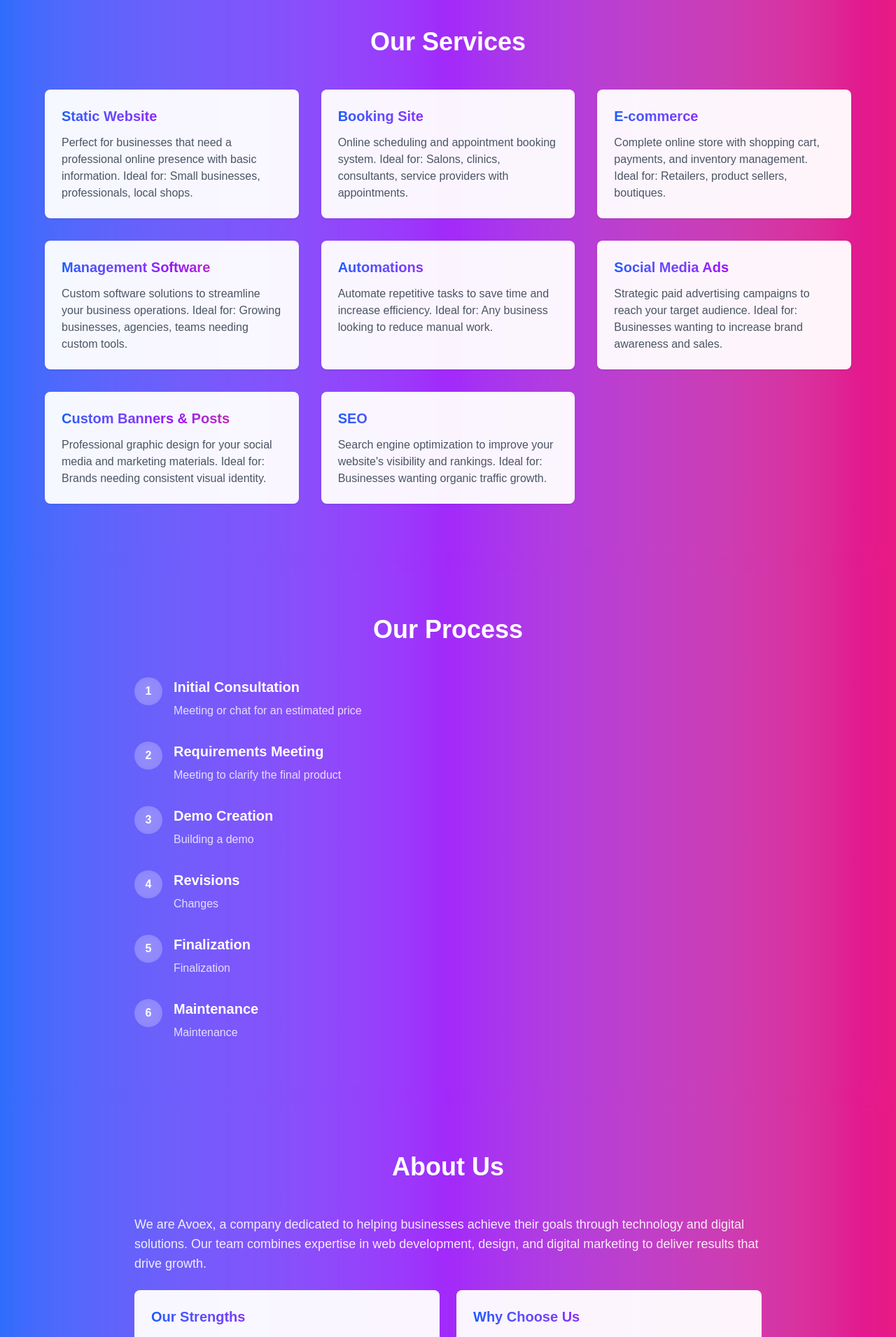
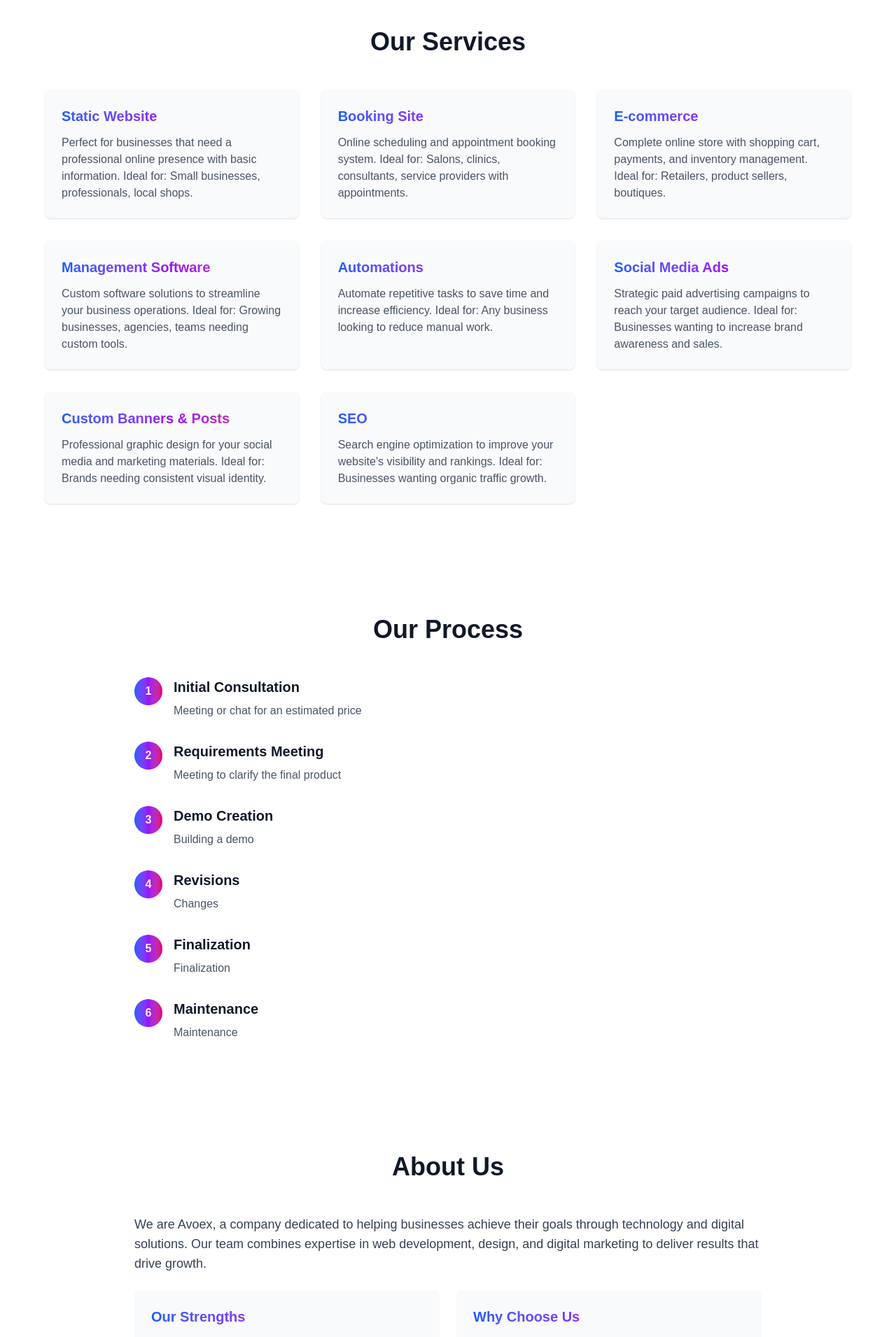
Before and after one commit to Angelvalkov2003/Avoex2.0, a Next.js app: page / in a window 1280 px wide. Shown: the part 560-2471 px from the top of the page at 70% size. Built offline with nearby package versions, Linux system fonts and the light colour scheme.

Commit message:
Make all sections except home have white backgrounds

```diff
--- a/app/page.tsx
+++ b/app/page.tsx
@@ -17,7 +17,7 @@ export default function Home() {
   };
 
   return (
-    <div className="min-h-screen bg-gradient-to-r from-blue-600 via-purple-600 to-pink-600">
+    <div className="min-h-screen bg-white">
       {/* Navigation */}
       <nav className="sticky top-0 z-50 bg-white/95 backdrop-blur-sm shadow-sm">
         <div className="container mx-auto px-6 py-4">
@@ -50,7 +50,7 @@ export default function Home() {
       </nav>
 
       {/* Hero Section - Home */}
-      <section id="home" className="py-20 px-6">
+      <section id="home" className="py-20 px-6 bg-gradient-to-r from-blue-600 via-purple-600 to-pink-600">
         <div className="container mx-auto max-w-4xl text-center">
           <h2 className="text-5xl md:text-6xl font-bold text-white mb-6">
             We grow your business so you can achieve better results.
@@ -74,15 +74,15 @@ export default function Home() {
       {/* Our Services */}
       <section
         id="services"
-        className="py-20 px-6 bg-white/10 backdrop-blur-sm"
+        className="py-20 px-6 bg-white"
       >
         <div className="container mx-auto max-w-6xl">
-          <h2 className="text-4xl font-bold text-center mb-12 text-white">
+          <h2 className="text-4xl font-bold text-center mb-12 text-gray-900">
             Our Services
           </h2>
           <div className="grid md:grid-cols-2 lg:grid-cols-3 gap-8">
             {/* Static Website */}
-            <div className="p-6 bg-white/95 rounded-lg shadow-sm hover:shadow-md transition-shadow backdrop-blur-sm">
+            <div className="p-6 bg-gray-50 rounded-lg shadow-sm hover:shadow-md transition-shadow">
               <h3 className="text-xl font-semibold mb-3 bg-gradient-to-r from-blue-600 via-purple-600 to-pink-600 bg-clip-text text-transparent">
                 Static Website
               </h3>
@@ -94,7 +94,7 @@ export default function Home() {
             </div>
 
             {/* Booking Site */}
-            <div className="p-6 bg-white/95 rounded-lg shadow-sm hover:shadow-md transition-shadow backdrop-blur-sm">
+            <div className="p-6 bg-gray-50 rounded-lg shadow-sm hover:shadow-md transition-shadow">
               <h3 className="text-xl font-semibold mb-3 bg-gradient-to-r from-blue-600 via-purple-600 to-pink-600 bg-clip-text text-transparent">
                 Booking Site
               </h3>
@@ -106,7 +106,7 @@ export default function Home() {
             </div>
 
             {/* E-commerce */}
-            <div className="p-6 bg-white/95 rounded-lg shadow-sm hover:shadow-md transition-shadow backdrop-blur-sm">
+            <div className="p-6 bg-gray-50 rounded-lg shadow-sm hover:shadow-md transition-shadow">
               <h3 className="text-xl font-semibold mb-3 bg-gradient-to-r from-blue-600 via-purple-600 to-pink-600 bg-clip-text text-transparent">
                 E-commerce
               </h3>
@@ -118,7 +118,7 @@ export default function Home() {
             </div>
 
             {/* Management Software */}
-            <div className="p-6 bg-white/95 rounded-lg shadow-sm hover:shadow-md transition-shadow backdrop-blur-sm">
+            <div className="p-6 bg-gray-50 rounded-lg shadow-sm hover:shadow-md transition-shadow">
               <h3 className="text-xl font-semibold mb-3 bg-gradient-to-r from-blue-600 via-purple-600 to-pink-600 bg-clip-text text-transparent">
                 Management Software
               </h3>
@@ -130,7 +130,7 @@ export default function Home() {
             </div>
 
             {/* Automations */}
-            <div className="p-6 bg-white/95 rounded-lg shadow-sm hover:shadow-md transition-shadow backdrop-blur-sm">
+            <div className="p-6 bg-gray-50 rounded-lg shadow-sm hover:shadow-md transition-shadow">
               <h3 className="text-xl font-semibold mb-3 bg-gradient-to-r from-blue-600 via-purple-600 to-pink-600 bg-clip-text text-transparent">
                 Automations
               </h3>
@@ -141,7 +141,7 @@ export default function Home() {
             </div>
 
             {/* Social Media Ads */}
-            <div className="p-6 bg-white/95 rounded-lg shadow-sm hover:shadow-md transition-shadow backdrop-blur-sm">
+            <div className="p-6 bg-gray-50 rounded-lg shadow-sm hover:shadow-md transition-shadow">
               <h3 className="text-xl font-semibold mb-3 bg-gradient-to-r from-blue-600 via-purple-600 to-pink-600 bg-clip-text text-transparent">
                 Social Media Ads
               </h3>
@@ -153,7 +153,7 @@ export default function Home() {
             </div>
 
             {/* Custom Banners & Posts */}
-            <div className="p-6 bg-white/95 rounded-lg shadow-sm hover:shadow-md transition-shadow backdrop-blur-sm">
+            <div className="p-6 bg-gray-50 rounded-lg shadow-sm hover:shadow-md transition-shadow">
               <h3 className="text-xl font-semibold mb-3 bg-gradient-to-r from-blue-600 via-purple-600 to-pink-600 bg-clip-text text-transparent">
                 Custom Banners & Posts
               </h3>
@@ -164,7 +164,7 @@ export default function Home() {
             </div>
 
             {/* SEO */}
-            <div className="p-6 bg-white/95 rounded-lg shadow-sm hover:shadow-md transition-shadow backdrop-blur-sm">
+            <div className="p-6 bg-gray-50 rounded-lg shadow-sm hover:shadow-md transition-shadow">
               <h3 className="text-xl font-semibold mb-3 bg-gradient-to-r from-blue-600 via-purple-600 to-pink-600 bg-clip-text text-transparent">
                 SEO
               </h3>
@@ -179,85 +179,85 @@ export default function Home() {
       </section>
 
       {/* Process */}
-      <section id="process" className="py-20 px-6 bg-white/10 backdrop-blur-sm">
+      <section id="process" className="py-20 px-6 bg-white">
         <div className="container mx-auto max-w-4xl">
-          <h2 className="text-4xl font-bold text-center mb-12 text-white">
+          <h2 className="text-4xl font-bold text-center mb-12 text-gray-900">
             Our Process
           </h2>
           <div className="space-y-8">
             <div className="flex gap-4">
-              <div className="flex-shrink-0 w-10 h-10 bg-white/20 backdrop-blur-sm rounded-full flex items-center justify-center text-white font-bold">
+              <div className="flex-shrink-0 w-10 h-10 bg-gradient-to-r from-blue-600 via-purple-600 to-pink-600 rounded-full flex items-center justify-center text-white font-bold">
                 1
               </div>
               <div className="flex-1">
-                <h3 className="text-xl font-semibold mb-2 text-white">
+                <h3 className="text-xl font-semibold mb-2 text-gray-900">
                   Initial Consultation
                 </h3>
-                <p className="text-white/80">
+                <p className="text-gray-600">
                   Meeting or chat for an estimated price
                 </p>
               </div>
             </div>
 
             <div className="flex gap-4">
-              <div className="flex-shrink-0 w-10 h-10 bg-white/20 backdrop-blur-sm rounded-full flex items-center justify-center text-white font-bold">
+              <div className="flex-shrink-0 w-10 h-10 bg-gradient-to-r from-blue-600 via-purple-600 to-pink-600 rounded-full flex items-center justify-center text-white font-bold">
                 2
               </div>
               <div className="flex-1">
-                <h3 className="text-xl font-semibold mb-2 text-white">
+                <h3 className="text-xl font-semibold mb-2 text-gray-900">
                   Requirements Meeting
                 </h3>
-                <p className="text-white/80">
+                <p className="text-gray-600">
                   Meeting to clarify the final product
                 </p>
               </div>
             </div>
 
             <div className="flex gap-4">
-              <div className="flex-shrink-0 w-10 h-10 bg-white/20 backdrop-blur-sm rounded-full flex items-center justify-center text-white font-bold">
+              <div className="flex-shrink-0 w-10 h-10 bg-gradient-to-r from-blue-600 via-purple-600 to-pink-600 rounded-full flex items-center justify-center text-white font-bold">
                 3
               </div>
               <div className="flex-1">
-                <h3 className="text-xl font-semibold mb-2 text-white">
+                <h3 className="text-xl font-semibold mb-2 text-gray-900">
                   Demo Creation
                 </h3>
-                <p className="text-white/80">Building a demo</p>
+                <p className="text-gray-600">Building a demo</p>
               </div>
             </div>
 
             <div className="flex gap-4">
-              <div className="flex-shrink-0 w-10 h-10 bg-white/20 backdrop-blur-sm rounded-full flex items-center justify-center text-white font-bold">
+              <div className="flex-shrink-0 w-10 h-10 bg-gradient-to-r from-blue-600 via-purple-600 to-pink-600 rounded-full flex items-center justify-center text-white font-bold">
                 4
               </div>
               <div className="flex-1">
-                <h3 className="text-xl font-semibold mb-2 text-white">
+                <h3 className="text-xl font-semibold mb-2 text-gray-900">
                   Revisions
                 </h3>
-                <p className="text-white/80">Changes</p>
+                <p className="text-gray-600">Changes</p>
               </div>
             </div>
 
             <div className="flex gap-4">
-              <div className="flex-shrink-0 w-10 h-10 bg-white/20 backdrop-blur-sm rounded-full flex items-center justify-center text-white font-bold">
+              <div className="flex-shrink-0 w-10 h-10 bg-gradient-to-r from-blue-600 via-purple-600 to-pink-600 rounded-full flex items-center justify-center text-white font-bold">
                 5
               </div>
               <div className="flex-1">
-                <h3 className="text-xl font-semibold mb-2 text-white">
+                <h3 className="text-xl font-semibold mb-2 text-gray-900">
                   Finalization
                 </h3>
-                <p className="text-white/80">Finalization</p>
+                <p className="text-gray-600">Finalization</p>
               </div>
             </div>
 
             <div className="flex gap-4">
-              <div className="flex-shrink-0 w-10 h-10 bg-white/20 backdrop-blur-sm rounded-full flex items-center justify-center text-white font-bold">
+              <div className="flex-shrink-0 w-10 h-10 bg-gradient-to-r from-blue-600 via-purple-600 to-pink-600 rounded-full flex items-center justify-center text-white font-bold">
                 6
               </div>
               <div className="flex-1">
-                <h3 className="text-xl font-semibold mb-2 text-white">
+                <h3 className="text-xl font-semibold mb-2 text-gray-900">
                   Maintenance
                 </h3>
-                <p className="text-white/80">Maintenance</p>
+                <p className="text-gray-600">Maintenance</p>
               </div>
             </div>
           </div>
@@ -265,20 +265,20 @@ export default function Home() {
       </section>
 
       {/* About Us */}
-      <section id="about" className="py-20 px-6 bg-white/10 backdrop-blur-sm">
+      <section id="about" className="py-20 px-6 bg-white">
         <div className="container mx-auto max-w-4xl">
-          <h2 className="text-4xl font-bold text-center mb-12 text-white">
+          <h2 className="text-4xl font-bold text-center mb-12 text-gray-900">
             About Us
           </h2>
           <div className="prose max-w-none">
-            <p className="text-lg text-white/90 mb-6">
+            <p className="text-lg text-gray-700 mb-6">
               We are Avoex, a company dedicated to helping businesses achieve
               their goals through technology and digital solutions. Our team
               combines expertise in web development, design, and digital
               marketing to deliver results that drive growth.
             </p>
             <div className="grid md:grid-cols-2 gap-6">
-              <div className="p-6 bg-white/95 rounded-lg backdrop-blur-sm">
+              <div className="p-6 bg-gray-50 rounded-lg">
                 <h3 className="text-xl font-semibold mb-3 bg-gradient-to-r from-blue-600 via-purple-600 to-pink-600 bg-clip-text text-transparent">
                   Our Strengths
                 </h3>
@@ -289,7 +289,7 @@ export default function Home() {
                   <li>✓ Ongoing support and maintenance</li>
                 </ul>
               </div>
-              <div className="p-6 bg-white/95 rounded-lg backdrop-blur-sm">
+              <div className="p-6 bg-gray-50 rounded-lg">
                 <h3 className="text-xl font-semibold mb-3 bg-gradient-to-r from-blue-600 via-purple-600 to-pink-600 bg-clip-text text-transparent">
                   Why Choose Us
                 </h3>
@@ -306,9 +306,9 @@ export default function Home() {
       </section>
 
       {/* Q&A Section */}
-      <section id="faq" className="py-20 px-6 bg-white/10 backdrop-blur-sm">
+      <section id="faq" className="py-20 px-6 bg-white">
         <div className="container mx-auto max-w-3xl">
-          <h2 className="text-4xl font-bold text-center mb-12 text-white">
+          <h2 className="text-4xl font-bold text-center mb-12 text-gray-900">
             Questions & Answers
           </h2>
           <div className="space-y-6">
@@ -341,14 +341,14 @@ export default function Home() {
       </section>
 
       {/* Contact Us */}
-      <section id="contact" className="py-20 px-6 bg-white/10 backdrop-blur-sm">
+      <section id="contact" className="py-20 px-6 bg-white">
         <div className="container mx-auto max-w-2xl">
-          <h2 className="text-4xl font-bold text-center mb-12 text-white">
+          <h2 className="text-4xl font-bold text-center mb-12 text-gray-900">
             Contact Us
           </h2>
           <form
             onSubmit={handleSubmit}
-            className="space-y-6 bg-white/95 backdrop-blur-sm p-8 rounded-lg shadow-lg"
+            className="space-y-6 bg-gray-50 p-8 rounded-lg shadow-lg"
           >
             <div>
               <label
@@ -453,7 +453,7 @@ export default function Home() {
       </section>
 
       {/* Footer */}
-      <footer className="bg-black/20 backdrop-blur-sm text-white py-8 px-6">
+      <footer className="bg-gray-900 text-white py-8 px-6">
         <div className="container mx-auto text-center">
           <p>&copy; 2024 Avoex. All rights reserved.</p>
         </div>
@@ -466,7 +466,7 @@ function FAQItem({ question, answer }: { question: string; answer: string }) {
   const [isOpen, setIsOpen] = useState(false);
 
   return (
-    <div className="border border-white/20 rounded-lg bg-white/95 backdrop-blur-sm">
+    <div className="border border-gray-200 rounded-lg bg-gray-50">
       <button
         onClick={() => setIsOpen(!isOpen)}
         className="w-full px-6 py-4 text-left flex justify-between items-center hover:bg-white/50 transition-colors"
```
